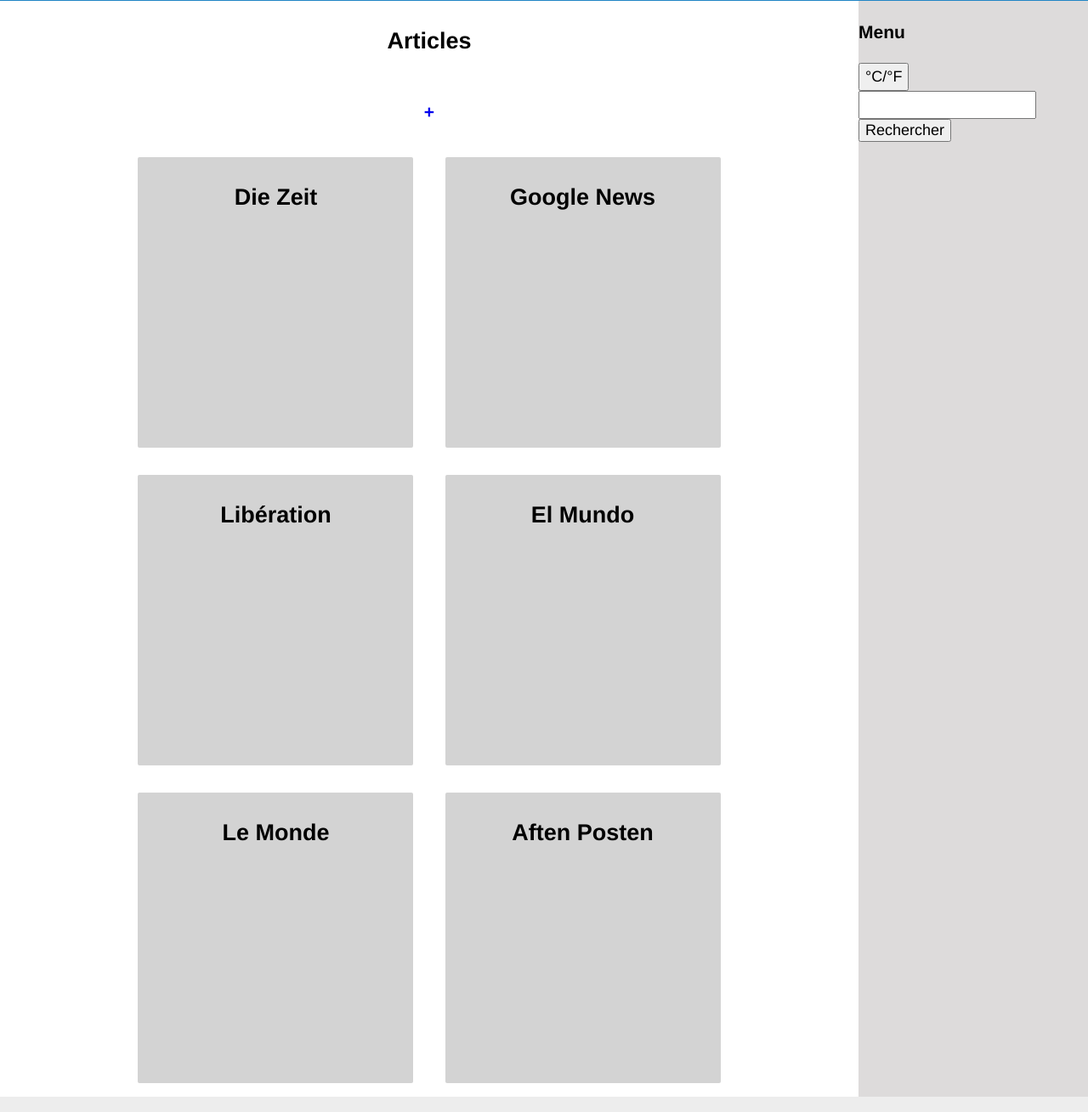
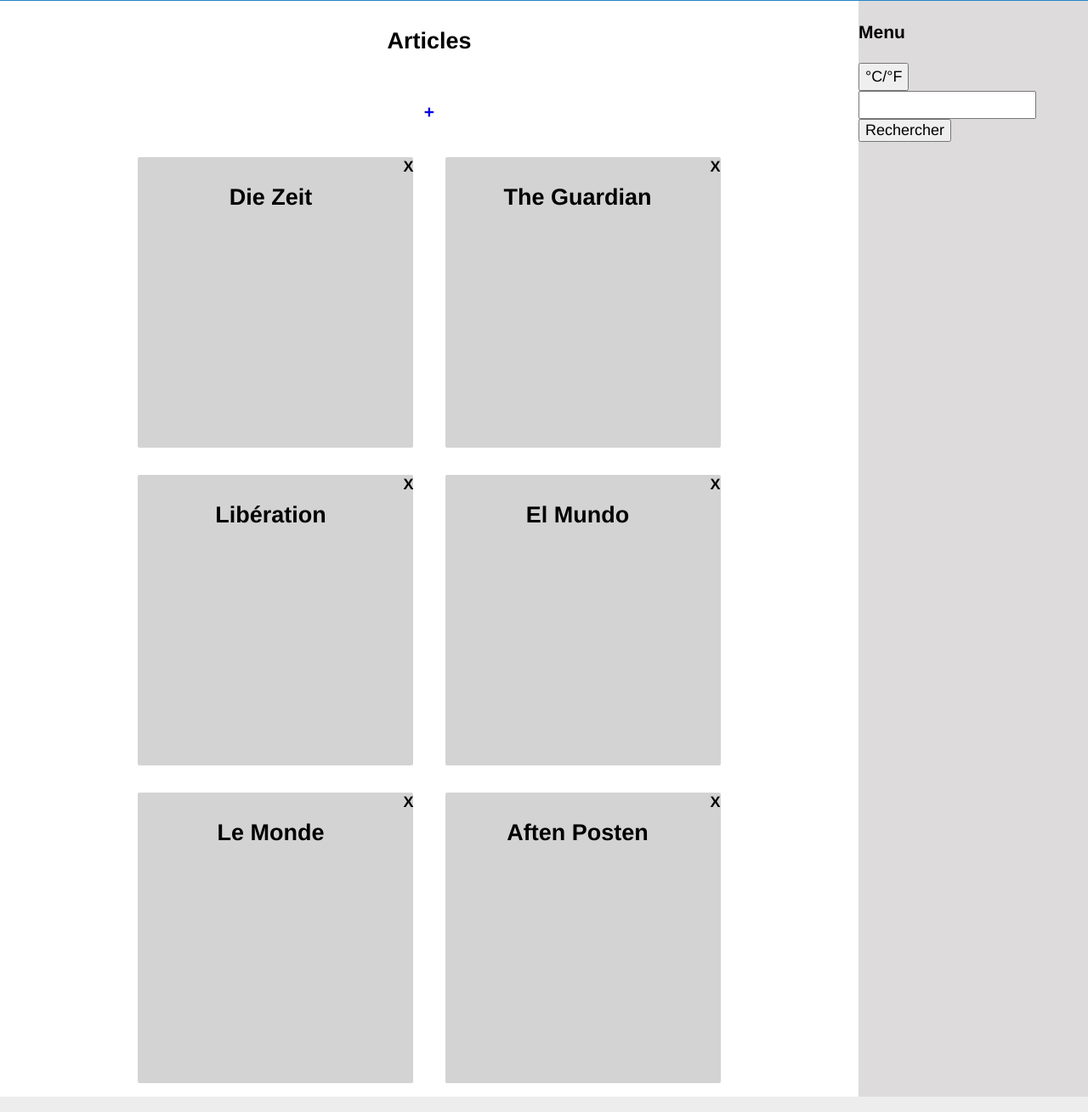
Before and after one commit to LafLaurine/ProjetInfo, a PHP site: page /ProjetTUT/view/home.php in a window 1280 px wide. Shown: the part 297-1606 px from the top of the page at 85% size. Run offline with PHP 8.4, Linux system fonts and the light colour scheme; data that the repository does not hold is empty.

Commit message:
Add files via upload

```diff
--- a/controller/articles.php
+++ b/controller/articles.php
@@ -10,12 +10,6 @@ class Login {
         {
                 $this->article= new ControllerArticles();
         }
-
-          // Traite une requête entrante
-        public function article()
-        {
-            $this->article->allArticle();
-        }
     }
 
 ?>
--- a/controller/controllerArticles.php
+++ b/controller/controllerArticles.php
@@ -1,14 +1,12 @@
-
-    <?php
+<?php
 
 class ControllerArticles{
-
 
       public function dieZeit()
       {
         $url = 'https://newsapi.org/v2/top-headlines?sources=die-zeit&apiKey=478dbc18e45246529659e27b354d7d77'; //JSON
         $data = file_get_contents($url); // contenu dans variable
-        $result = json_decode($data, true); // decoder le JSON en Array
+        $result = json_decode($data, true); // décoder le JSON en Array
 
         foreach ($result["articles"] as $article)
         {
--- a/public/CSS/style.css
+++ b/public/CSS/style.css
@@ -102,3 +102,9 @@ margin-top:10%;
   color: #888;
   font-size: 0.75rem;
 }
+
+.cross
+{
+  float:right;
+  margin-top:-0.1em;
+}
--- /dev/null
+++ b/public/JS/affichageArticles.js
@@ -0,0 +1,37 @@
+$( document ).ready(function(){
+    var articles_affiches = [];
+	var articles_non_affiches = [];
+
+    $(".hide").click(function(e){
+
+		e.preventDefault();
+		var i = $(".hide").index(e);
+
+		$(".article").eq(i).fadeOut();
+
+
+	});
+
+	var myData = 'article='+ $(".article").val();
+
+
+    $("#submit").click(function()
+	{
+		$.ajax({
+			url : '../../controller/controllerArticles.php',
+			type : 'POST',
+			data : myData,
+			dataType : 'php',
+
+			success : function(add){
+				articles_non_affiches.push(add);
+			},
+
+			error :	function(error){
+				window.alert("Erreur");
+			}
+		});
+	});
+
+
+        });
--- a/public/JS/main.js
+++ b/public/JS/main.js
@@ -18,6 +18,7 @@ $("#login-box-link").click(function(){
 });
 
 $( document ).ready(function() {
+
   $('.trigger').click(function() {
      $('.modal-wrapper').toggleClass('open');
     $('.site').toggleClass('blur');
--- a/public/JS/weather.js
+++ b/public/JS/weather.js
@@ -103,12 +103,12 @@ $(function() {
       if ($(this).hasClass("metric")) {
         $(this).removeClass("metric");
         $(this).addClass("imperial");
-        $(this).text("imperial");
+        $(this).text("°F");
         displayWeather("metric");
       } else {
         $(this).removeClass("imperial");
         $(this).addClass("metric");
-        $(this).text("Metric");
+        $(this).text("°C");
         displayWeather("imperial");
       }
     });
--- a/view/home.php
+++ b/view/home.php
@@ -14,8 +14,11 @@ require "../controller/controllerArticles.php";
 <link rel="stylesheet" type="text/css" href="../public/CSS/style.css">
 <link rel="stylesheet" type="text/css" href="../public/CSS/home.css">
 <script type="text/javascript" src="../public/JS/jquery-3.2.1.min.js"></script>
+<script src="//ajax.googleapis.com/ajax/libs/jquery/1.12.4/jquery.min.js"></script>
 <script src="../public/JS/main.js"></script>
 <script src="../public/JS/weather.js"></script>
+<script src="../public/JS/affichageArticles.js"></script>
+
 </head>
 <body>
 
@@ -46,27 +49,44 @@ require "../controller/controllerArticles.php";
 
       <?php
       $objet = new ControllerArticles();?>
-      <div class="article">
-      <header><h2>Die Zeit</h2></header>
+      <div class="article" id="article_1">
+        <header>
+          <a class="hide"><h4 class="cross">X</h4></a>
+          <h2>Die Zeit</h2></header>
+        <div class='body'>
+          <ul>
+          <li>
+            <div class='content'>
+            <?php
+
+            $objet->dieZeit(); ?>
+            </div>
+          </li>
+    </ul>
+
+    </div>
+    </div>
+
+    <div class="article" id="article_2">
+      <header>
+      <a class="hide"><h4 class="cross">X</h4></a>
+      <h2>The Guardian</h2></header>
       <div class='body'>
     <ul>
       <li>
         <div class='content'>
       <?php
 
-      $objet->dieZeit(); ?>
+      $objet->theGuardian(); ?>
+      </div>
       </li>
-    </ul></div>
+    </ul>
     </div>
-      <div class="article"><header><h2>Google News</h2></header><div class='body'>
-    <ul>
-      <li>
-        <div class='content'> <?php
+    </div>
 
-      $objet->theGuardian(); ?> </ul>
-        </li></div>
-      </div>
-      <div class="article">
+
+      <div class="article" id="article_3">
+      <a class="hide"><h4 class="cross">X</h4></a>
       <header><h2>Libération</h2></header>
       <div class='body'>
     <ul>
@@ -74,10 +94,12 @@ require "../controller/controllerArticles.php";
         <div class='content'>
         <?php
       $objet->liberation(); ?>
+      </div>
       </li>
     </ul></div>
     </div>
-      <div class="article">
+      <div class="article" id="article_4">
+      <a class="hide"><h4 class="cross">X</h4></a>
       <header><h2>El Mundo</h2></header>
       <div class='body'>
     <ul>
@@ -85,10 +107,12 @@ require "../controller/controllerArticles.php";
         <div class='content'>
        <?php
       $objet->elMundo(); ?>
+      </div>
       </li>
     </ul></div>
     </div>
-    <div class="article">
+    <div class="article" id="article_5">
+    <a class="hide"><h4 class="cross">X</h4></a>
       <header><h2>Le Monde</h2></header>
       <div class='body'>
     <ul>
@@ -96,18 +120,21 @@ require "../controller/controllerArticles.php";
         <div class='content'>
         <?php
       $objet->leMonde(); ?>
+      </div>
       </li>
     </ul></div>
     </div>
-    <div class="article">
+
+    <div class="article" id="article_6">
+    <a class="hide"><h4 class="cross">X</h4></a>
       <header><h2>Aften Posten</h2></header>
       <div class='body'>
     <ul>
       <li>
         <div class='content'>
         <?php
-
       $objet->aftenPosten(); ?>
+      </div>
       </li>
     </ul></div>
     </div>
```
